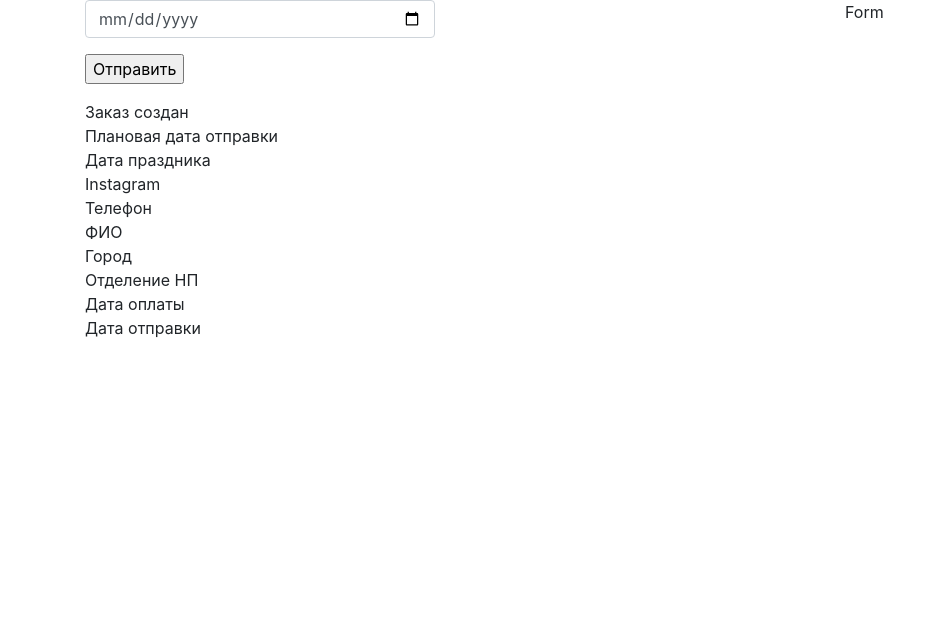
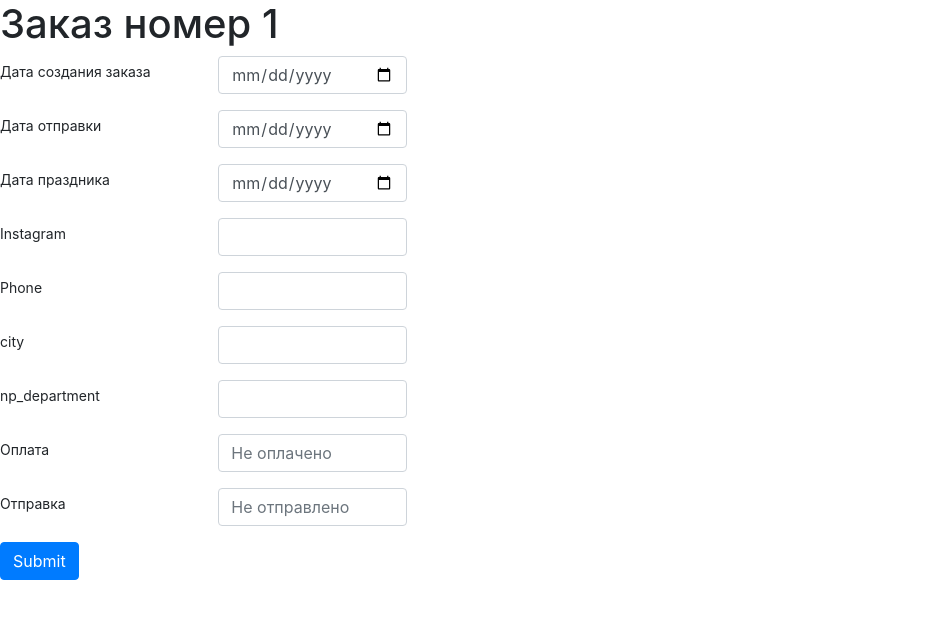
Before and after one commit to Soqoor/Zefir_accounting_system, a Django app: page /orders/1/ in a window 1280 px wide. Shown: the part 58-677 px from the top of the page, without its empty margins (0-946 px from the left). Run offline with Django 3.2, Linux system fonts and the light colour scheme; data that the repository does not hold is empty; parts of the project's set-up code (start-up, migrations or seed data) failed here and were passed over; some libraries are stand-ins or nearby versions.

Commit message:
checkpoint

```diff
--- a/Zefir/settings.py
+++ b/Zefir/settings.py
@@ -53,7 +53,7 @@
         'rest_framework.renderers.BrowsableAPIRenderer',
         'rest_framework.renderers.TemplateHTMLRenderer',
     ],
-    'DATE_FORMAT': '%d.%m.%y',
+    'DATE_FORMAT': 'iso-8601',
     'DATE_INPUT_FORMATS' : ['iso-8601', '%d.%m.%y'],
     'DEFAULT_PAGINATION_CLASS':
          'Zefir.pagination.CustomPagination'
--- /dev/null
+++ b/apps/frontend/static/frontend/js/order_edit_script.js
@@ -0,0 +1,65 @@
+'use strict';
+
+
+const input_date_created = document.getElementById('date_created'),
+      input_date_planed = document.getElementById('date_planed'),
+      input_date_deadline = document.getElementById('date_deadline'),
+      input_instagram = document.getElementById('instagram'),
+      input_phone = document.getElementById('phone'),
+      input_city = document.getElementById('city'),
+      input_np_department = document.getElementById('np_department'),
+      input_date_payed = document.getElementById('date_payed'),
+      input_date_sent = document.getElementById('date_sent');
+
+
+// fill page on load
+reloadOrder(`/api${window.location.pathname}`)
+.then(data => {
+    rebuildOrder(data);
+});
+
+async function reloadOrder (url) {
+    const res = await fetch(url);
+
+    if (!res.ok) {
+        throw new Error (`Could not fetch ${url}, status ${res.status}`);
+    }
+
+    return await res.json();
+}
+
+function rebuildOrder (data) {
+    console.log(data.instagram);
+    input_date_created.value = data.date_created;
+    input_date_planed.value = data.date_planed;
+    input_date_deadline.value = data.date_deadline;
+    input_instagram.value = data.instagram;
+    input_phone.value = data.phone;
+    input_city.value = data.city;
+    input_np_department.value = data.np_department;
+    input_date_payed.value = data.date_payed;
+    input_date_sent.value = data.date_sent;
+}
+
+
+// const btn_sent = document.getElementById('btn_sent');
+
+// btn_sent.addEventListener('click', (e) => {
+//     e.preventDefault();
+//     postData('http://127.0.0.1:8000/api/orders/1/', { is_sent: true })
+//     .then((data) => {
+//       console.log(data); // JSON data parsed by `response.json()` call
+//     });
+// });
+
+// async function postData(url = '', data = {}) {
+//     // Default options are marked with *
+//     const response = await fetch(url, {
+//       method: 'PATCH', // *GET, POST, PUT, DELETE, etc.
+//       headers: {
+//         'Content-Type': 'application/json'
+//       },
+//       body: JSON.stringify(data) // body data type must match "Content-Type" header
+//     });
+//     return await response.json(); // parses JSON response into native JavaScript objects
+// }
--- a/apps/frontend/templates/frontend/order_edit.html
+++ b/apps/frontend/templates/frontend/order_edit.html
@@ -1,42 +1,89 @@
 {% extends 'frontend/base.html' %}
+
+{% load static %}
 
 {% block content %}
 
-<div class="container">
-    <div class="row">
-        <div class="col-4">
+<h1>
+    Заказ номер <span id='pk'>{{ pk }}</span>
+</h1>
 
-            <form action="/orders/{{json.order.id}}/api/" method="POST">{% csrf_token %}
-                <p>
-                    <input type="date" class="form-control" name="date_planed" value={{json.order.date_planed}}>
-                </p>
-                <p><input type="submit" value="Отправить"></p>
-            </form>
+<form>
 
-            Заказ создан {{ json.order.date_created }}<br>
-            Плановая дата отправки {{ json.order.date_planed }}<br>
-            Дата праздника {{ json.order.date_deadline }}<br>
-            Instagram {{ json.order.instagram }}<br>
-            Телефон {{ json.order.phone }}<br>
-            ФИО {{ json.order.name }}<br>
-            Город {{ json.order.city }}<br>
-            Отделение НП {{ json.order.np_department }}<br>
-            Дата оплаты {{ json.order.date_payed }}<br>
-            Дата отправки {{ json.order.date_sent }}<br>
+    <div class="form-group row">
+      <label for="date_created" class="col-sm-2 col-form-label col-form-label-sm">Дата создания заказа</label>
+      <div class="col-sm-2">
+          <input type="date" class="form-control" id="date_created">
+      </div>
+    </div>
+
+    <div class="form-group row">
+      <label for="date_planed" class="col-sm-2 col-form-label col-form-label-sm">Дата отправки</label>
+      <div class="col-sm-2">
+          <input type="date" class="form-control" id="date_planed">
+      </div>
+    </div>
+
+    <div class="form-group row">
+      <label for="date_deadline" class="col-sm-2 col-form-label col-form-label-sm">Дата праздника</label>
+      <div class="col-sm-2">
+          <input type="date" class="form-control" id="date_deadline">
+      </div>
+    </div>
+
+    <div class="form-group row">
+        <label for="instagram" class="col-sm-2 col-form-label col-form-label-sm">Instagram</label>
+        <div class="col-sm-2">
+            <input type="text" class="form-control" id="instagram">
         </div>
-        <div class="col-4">
-            {% for i in json.items %}
-                {{ i.product }}
-                {{ i.description }}
-                {{ i.amount }}
-                {{ i.price }}
-                {{ i.is_ready }}<br>
-            {% endfor %}
+      </div>
+
+    <div class="form-group row">
+        <label for="phone" class="col-sm-2 col-form-label col-form-label-sm">Phone</label>
+        <div class="col-sm-2">
+            <input type="text" class="form-control" id="phone">
         </div>
-        <div class="col-4">
-          Form
+      </div>
+
+    <div class="form-group row">
+        <label for="city" class="col-sm-2 col-form-label col-form-label-sm">city</label>
+        <div class="col-sm-2">
+            <input type="text" class="form-control" id="city">
+        </div>
+      </div>
+
+    <div class="form-group row">
+        <label for="np_department" class="col-sm-2 col-form-label col-form-label-sm">np_department</label>
+        <div class="col-sm-2">
+            <input type="text" class="form-control" id="np_department">
+        </div>
+      </div>
+
+    <div class="form-group row">
+        <label for="date_payed" class="col-sm-2 col-form-label col-form-label-sm">Оплата</label>
+        <div class="col-sm-2">
+            <input type="text" class="form-control" id="date_payed" placeholder="Не оплачено">
         </div>
     </div>
-</div>
+
+    <div class="form-group row">
+        <label for="date_sent" class="col-sm-2 col-form-label col-form-label-sm">Отправка</label>
+        <div class="col-sm-2">
+            <input type="text" class="form-control" id="date_sent" placeholder="Не отправлено">
+        </div>
+    </div>
+
+
+
+
+
+
+    <button type="submit" class="btn btn-primary">Submit</button>
+  </form>
 
 {% endblock %}
+
+
+{% block script %}
+    <script src="{% static 'frontend/js/order_edit_script.js' %}"></script>
+{% endblock %}
--- a/apps/frontend/views.py
+++ b/apps/frontend/views.py
@@ -11,4 +11,4 @@
 
 
 def order_edit(request, pk):
-    return render(request, 'frontend/order_edit.html')
+    return render(request, 'frontend/order_edit.html', {'pk': pk})
```
